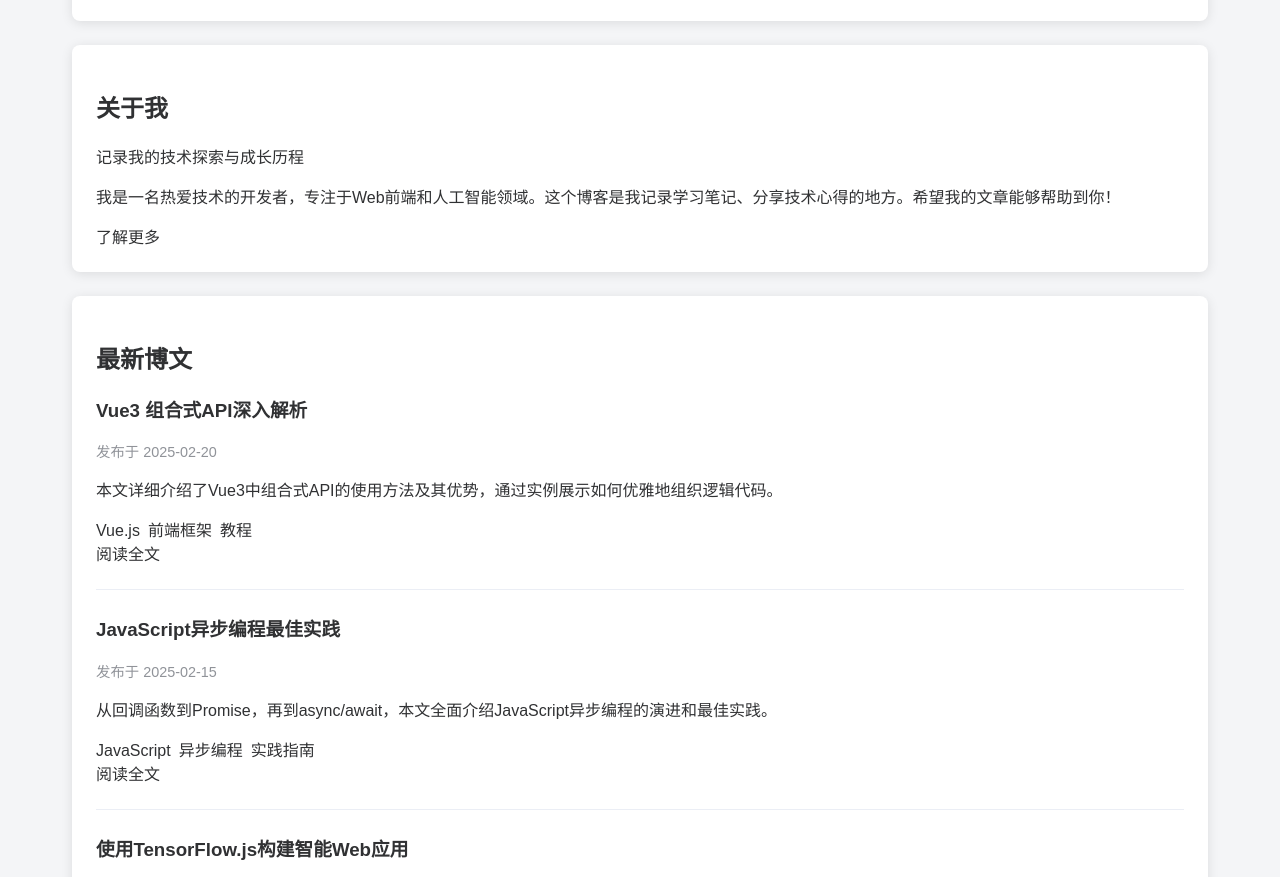
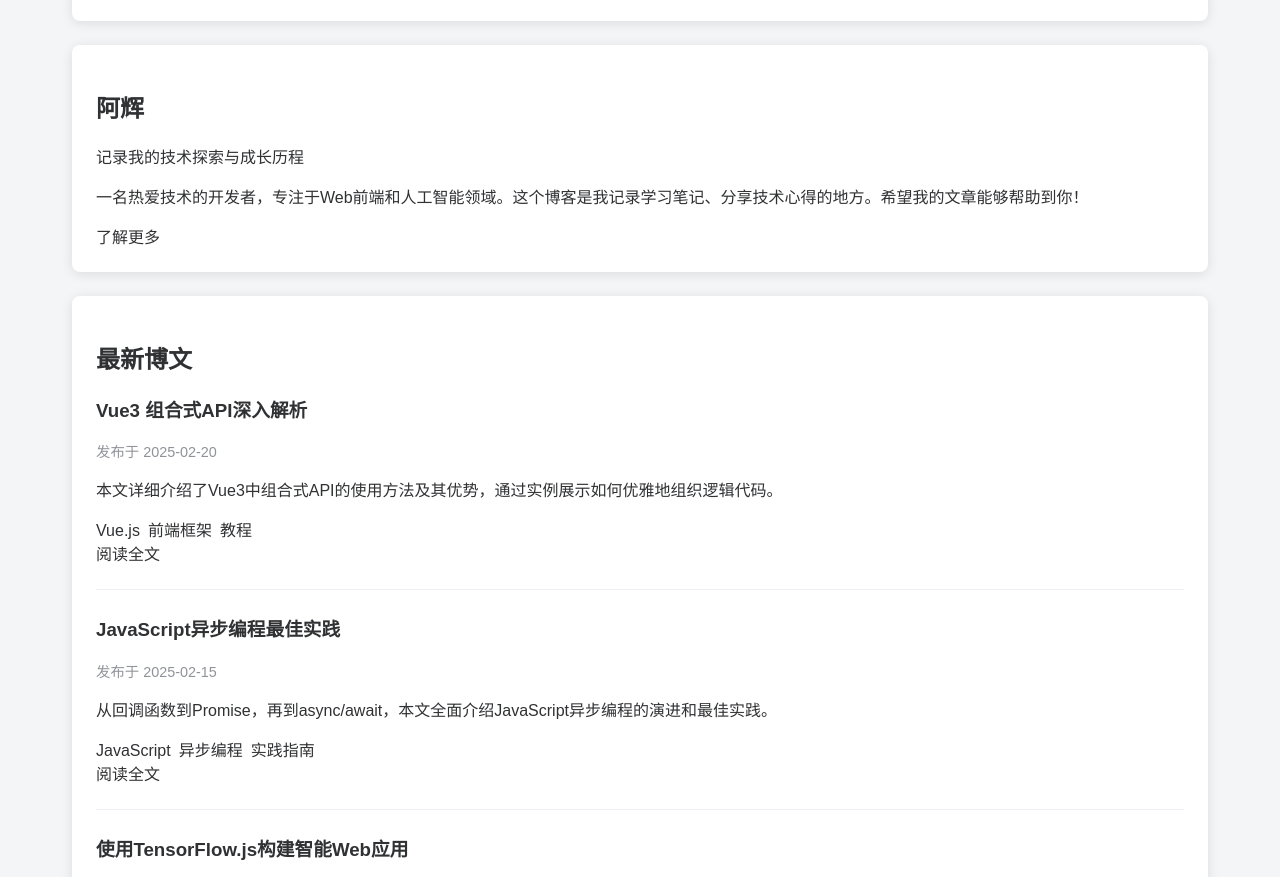
Before and after one commit to littlementor/littlementor.github.io, a plain HTML site: page index.html in a window 1280 px wide. Shown: the part 1042-1919 px from the top of the page. Drawn offline with nearby package versions, Linux system fonts and the light colour scheme.

Commit message:
Update index.html

```diff
--- a/index.html
+++ b/index.html
@@ -145,9 +145,9 @@
             </div>
 
             <div class="content-section">
-                <h2>关于我</h2>
+                <h2>阿辉</h2>
                 <p>{{ description }}</p>
-                <p>我是一名热爱技术的开发者，专注于Web前端和人工智能领域。这个博客是我记录学习笔记、分享技术心得的地方。希望我的文章能够帮助到你！</p>
+                <p>一名热爱技术的开发者，专注于Web前端和人工智能领域。这个博客是我记录学习笔记、分享技术心得的地方。希望我的文章能够帮助到你！</p>
                 <el-button type="primary" @click="showNotification">了解更多</el-button>
             </div>
 
```
